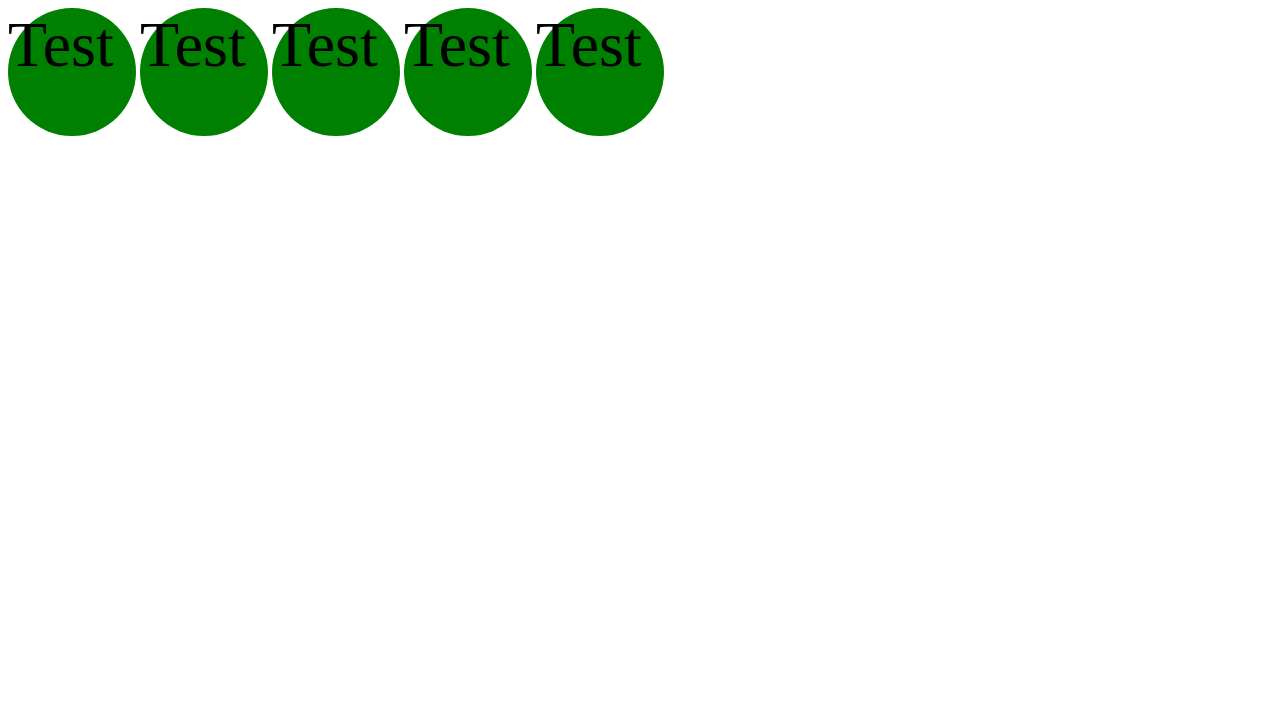
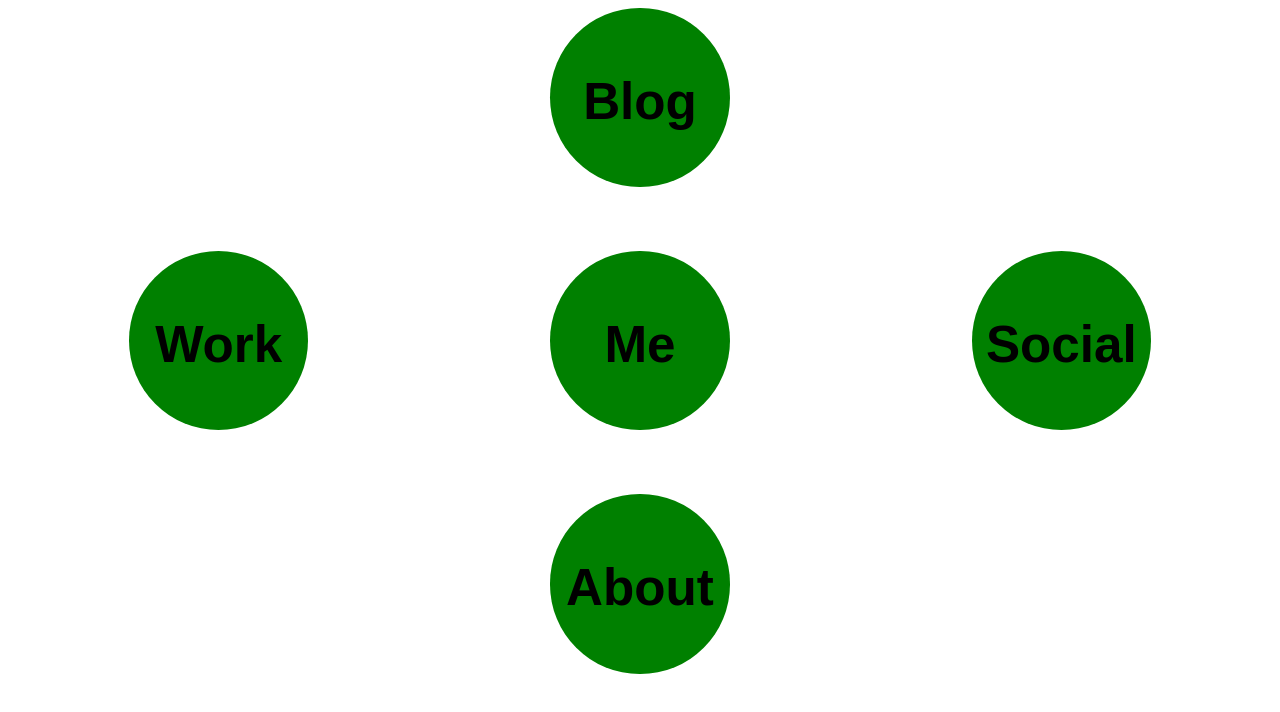
Before and after one commit to sujayraaj/Website, a plain HTML site: page index.html in a window 1280 px wide. Drawn offline with nearby package versions, Linux system fonts and the light colour scheme; a web font is replaced by a local one.

Commit message:
Basic Structure given to the page.
Three horizontal divs that divide the page in three equal parts.
First div has one circle.
Second has three.
Third has one.

Signed-off-by: Sujay Raj <sujayraaj@gmail.com>

```diff
--- a/index.html
+++ b/index.html
@@ -2,38 +2,75 @@
 <html lang="en" ng>
 
 	<head>
-		<script src="https://ajax.googleapis.com/ajax/libs/angularjs/1.5.7/angular.min.js"></script>
+		<!-- <script src="https://ajax.googleapis.com/ajax/libs/angularjs/1.5.7/angular.min.js"></script> -->
+		<link href='https://fonts.googleapis.com/css?family=Jura:600' rel='stylesheet' type='text/css'>
+		<link href='https://fonts.googleapis.com/css?family=Amaranth:700' rel='stylesheet' type='text/css'>
 
 	</head>
 
 	<body>
-		  <div class="circle">
-		  		Test
+		  <div id="topLine">
+		  <div class="circle circleTop" >
+		  		<span class="circleText">Blog</span>
 		  </div>
-		  <div class="circle">
-		  		Test
 		  </div>
-		  <div class="circle">
-		  		Test
+		  <div id="centerLine">
+		  <div class="circle circleLeft">
+		  		<span class="circleText">Work</span>
 		  </div>
-		  <div class="circle">
-		  		Test
+		  <div class="circle circleCenter">
+		  		<span class="circleText">Me</span>
 		  </div>
-		  <div class="circle">
-		  		Test
+
+		  <div class="circle circleRight">
+		  		<span class="circleText">Social</span>
 		  </div>
+		  </div>
+		  <div id="bottomLine">
+  		  <div class="circle circleBottom">
+		  		<span class="circleText">About</span>
+		  </div>
+		  </div>
+
 	</body>
 
 	<style type="text/css">
 
 		.circle {
+			text-align: center;
+			font-family: 'Amaranth', sans-serif;
+			font-weight: bold;
 		    border-radius: 50%;
-  			width: 10vw;
-  			height: 10vw;
+  			width: 14vw;
+  			height: 14vw;
   			background: green;
-  			font-size: 5vw;
-  			display:inline-block;
+  			font-size: 4vw;
 		}
+		.circleText{
+			position: relative;
+			top:5vw;
+		}
+		.circleTop,.circleBottom{
+			margin:0 auto;
+		}
+		#centerLine{
+			margin-top:8vh;
+			margin-bottom:8vh;
+			position: relative;
+			display: flex;
+		}
+		.circleLeft,.circleRight,.circleCenter{
+			position: relative;
+			display: inline-block;
+			margin:0 auto;
 
+		}
+		/*.circleRight::after{
+			content: ".";
+		    visibility: hidden;
+   			display: block;
+   			height: 0;
+   			clear: both;
+		}*/
 	</style>
 </html>
```
